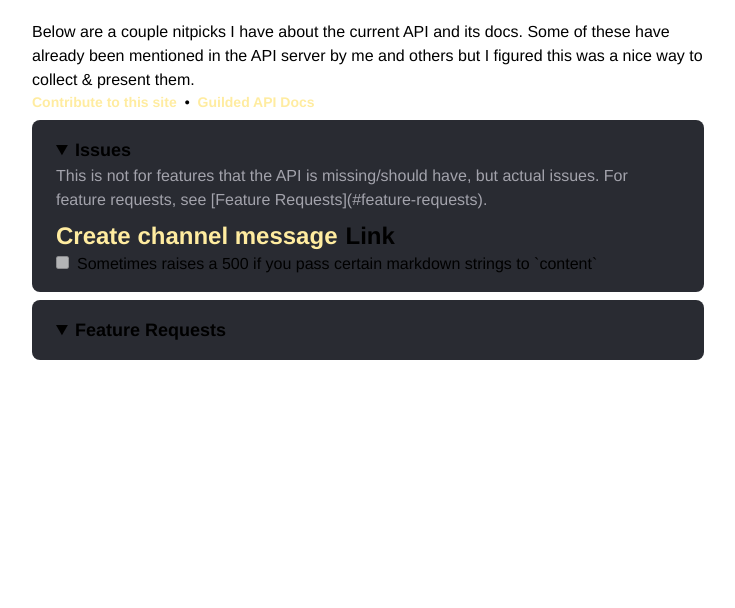
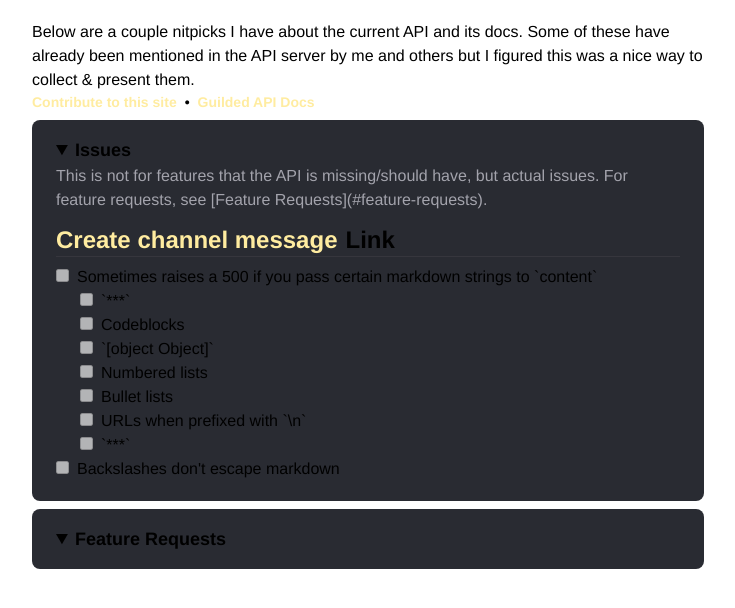
Before and after one commit to GuildedAPI/bot-api-issues, a React (Create React App) app: page / in a window 1280 px wide. Shown: the top 608 px of the page, without its empty margins (272-1007 px from the left). Built offline with nearby package versions, Linux system fonts and the light colour scheme; a web font is replaced by a local one.

Commit message:
feat: sub-issues, hr below operation summary

```diff
--- a/public/data.json
+++ b/public/data.json
@@ -10,7 +10,19 @@
             "operationId": "ChannelMessageCreate",
             "issues": [
               {
-                "description": "Sometimes raises a 500 if you pass certain markdown strings to `content`"
+                "description": "Sometimes raises a 500 if you pass certain markdown strings to `content`",
+                "issues": [
+                  { "description": "`***`" },
+                  { "description": "Codeblocks" },
+                  { "description": "`[object Object]`" },
+                  { "description": "Numbered lists" },
+                  { "description": "Bullet lists" },
+                  { "description": "URLs when prefixed with `\\n`" },
+                  { "description": "`***`" }
+                ]
+              },
+              {
+                "description": "Backslashes don't escape markdown"
               }
             ]
           }
--- a/src/App.tsx
+++ b/src/App.tsx
@@ -60,13 +60,18 @@ const Index: React.FC = () => {
                   {items.map((item) => {
                     const url = `https://www.guilded.gg/docs/api/${tag}/${item.operationId}`;
                     return (
-                      <div key={item.operationId} id={item.operationId}>
+                      <div
+                        key={item.operationId}
+                        id={item.operationId}
+                        className='target:bg-guilded-gilded/[0.05] py-1 px-2 -mx-2 rounded'
+                      >
                         <h1 className='font-bold text-2xl flex'>
                           <Link href={url}>{item.operationSummary}</Link>
                           <a href={`#${item.operationId}`} className='ml-2'>
                             Link
                           </a>
                         </h1>
+                        <hr className='mb-2 border-guilded-gray' />
                         <Issues issues={item.issues} />
                       </div>
                     );
@@ -85,6 +90,7 @@ const Issues: React.FC<{ issues: Issue[] }> = ({ issues }) => {
   return (
     <ul>
       {issues.map((issue, index) => (
+        <>
           <li key={`issue-${index}/${issues.length}`}>
             <input
               type='checkbox'
@@ -94,6 +100,12 @@ const Issues: React.FC<{ issues: Issue[] }> = ({ issues }) => {
             />
             {issue.description}
           </li>
+          {issue.issues && (
+            <div className='ml-6'>
+              <Issues issues={issue.issues} />
+            </div>
+          )}
+        </>
       ))}
     </ul>
   );
```
Lines whose indentation alone changed are shown as unchanged.
